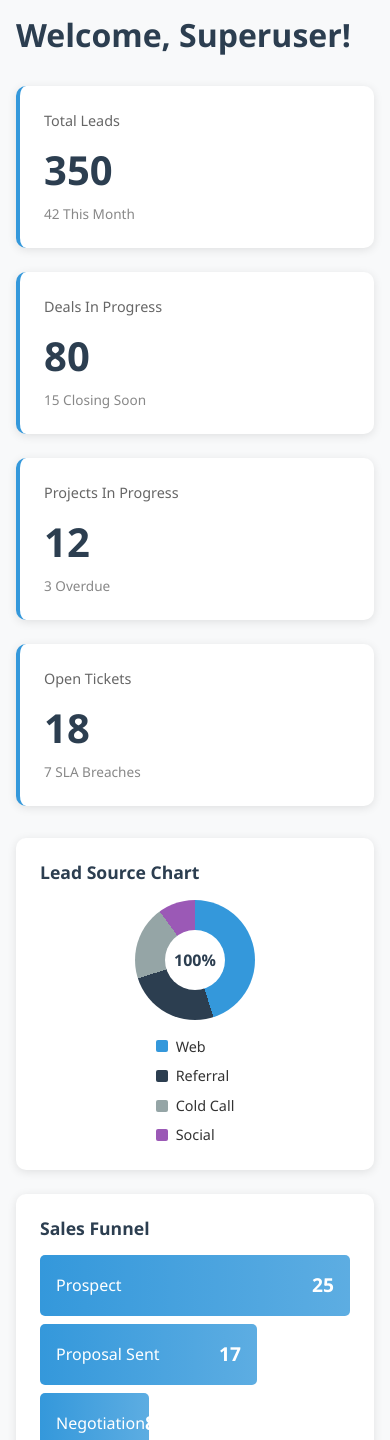
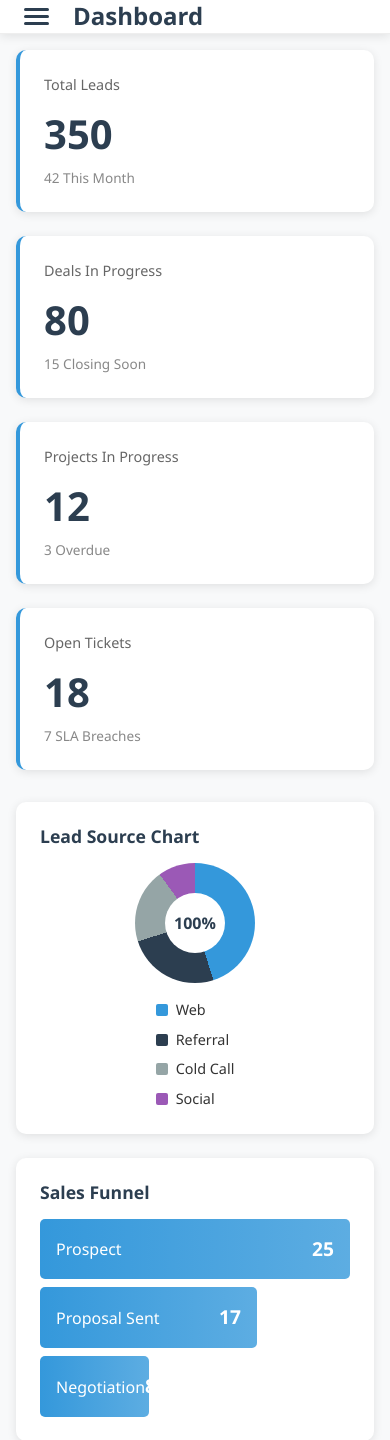
Before and after one commit to ajayroll1/crm, a Django app: page /dashboard/ in a window 390 px wide. Shown: the top 1440 px of the page. Run offline with Django 5.2, Linux system fonts and the light colour scheme.

Commit message:
sidebar ko repsonsive bana diya and hemburger button de diya for navigation in mobile version

```diff
--- a/myapp/templates/dashboard/dashboard_base.html
+++ b/myapp/templates/dashboard/dashboard_base.html
@@ -399,11 +399,87 @@
       font-weight: 500;
     }
 
+    /* Mobile Header */
+    .mobile-header {
+      display: flex;
+      align-items: center;
+      gap: 1rem;
+      padding: 1rem;
+      background: var(--card-bg);
+      box-shadow: 0 2px 10px rgba(0, 0, 0, 0.1);
+      margin-bottom: 1rem;
+      position: sticky;
+      top: 0;
+      z-index: 999;
+      border-bottom: 1px solid #eee;
+    }
+
+    .hamburger-btn {
+      background: none;
+      border: none;
+      cursor: pointer;
+      padding: 0.5rem;
+      display: flex;
+      flex-direction: column;
+      gap: 4px;
+      transition: all 0.3s ease;
+    }
+
+    .hamburger-btn span {
+      width: 25px;
+      height: 3px;
+      background-color: var(--primary-color);
+      border-radius: 2px;
+      transition: all 0.3s ease;
+      transform-origin: center;
+    }
+
+    .hamburger-btn.active span:nth-child(1) {
+      transform: rotate(45deg) translate(6px, 6px);
+    }
+
+    .hamburger-btn.active span:nth-child(2) {
+      opacity: 0;
+
+    }
+
+    .hamburger-btn.active span:nth-child(3) {
+      transform: rotate(-45deg) translate(6px, -6px);
+    }
+
+    .mobile-title {
+      font-size: 1.5rem;
+      font-weight: 600;
+      color: var(--primary-color);
+      margin: 0;
+    }
+
+    /* Sidebar Overlay */
+    .sidebar-overlay {
+      position: fixed;
+      top: 0;
+      left: 0;
+      width: 100%;
+      height: 100%;
+      background-color: rgba(0, 0, 0, 0.5);
+      z-index: 998;
+      opacity: 0;
+      visibility: hidden;
+      transition: all 0.3s ease;
+    }
+
+    .sidebar-overlay.active {
+      opacity: 1;
+      visibility: visible;
+    }
+
     /* Responsive Design */
     @media (max-width: 768px) {
       .sidebar {
         transform: translateX(-100%);
         transition: transform 0.3s ease;
+        width: 280px;
+        z-index: 1001;
       }
 
       .sidebar.open {
@@ -412,7 +488,11 @@
 
       .main-content {
         margin-left: 0;
-        padding: 1rem;
+        padding: 0;
+      }
+
+      .dashboard-header {
+        display: none;
       }
 
       .metrics-row {
@@ -422,19 +502,71 @@
       .charts-row, .bottom-row {
         grid-template-columns: 1fr;
       }
+
+      /* Ensure content is properly spaced on mobile */
+      .main-content > * {
+        padding: 0 1rem;
+      }
     }
   </style>
 </head>
 <body>
   <div class="dashboard-layout">
+    <!-- Sidebar Overlay for Mobile -->
+    <div class="sidebar-overlay" id="sidebarOverlay"></div>
+
     {% include "sidebar.html" %}
 
     <main class="main-content">
+      <!-- Mobile Header with Hamburger Menu -->
+      <div class="mobile-header d-md-none">
+        <button class="hamburger-btn" id="hamburgerBtn">
+          <span></span>
+          <span></span>
+          <span></span>
+        </button>
+        <h1 class="mobile-title">Dashboard</h1>
+      </div>
+
       {% block content %}{% endblock %}
     </main>
   </div>
 
   <!-- Bootstrap JS -->
   <script src="https://cdn.jsdelivr.net/npm/bootstrap@5.3.3/dist/js/bootstrap.bundle.min.js"></script>
+
+  <!-- Mobile Sidebar Toggle Script -->
+  <script>
+    document.addEventListener('DOMContentLoaded', function() {
+      const hamburgerBtn = document.getElementById('hamburgerBtn');
+      const sidebar = document.querySelector('.sidebar');
+      const sidebarOverlay = document.getElementById('sidebarOverlay');
+
+      if (hamburgerBtn && sidebar && sidebarOverlay) {
+        // Toggle sidebar when hamburger button is clicked
+        hamburgerBtn.addEventListener('click', function() {
+          sidebar.classList.toggle('open');
+          sidebarOverlay.classList.toggle('active');
+          hamburgerBtn.classList.toggle('active');
+        });
+
+        // Close sidebar when overlay is clicked
+        sidebarOverlay.addEventListener('click', function() {
+          sidebar.classList.remove('open');
+          sidebarOverlay.classList.remove('active');
+          hamburgerBtn.classList.remove('active');
+        });
+
+        // Close sidebar when window is resized to desktop size
+        window.addEventListener('resize', function() {
+          if (window.innerWidth > 768) {
+            sidebar.classList.remove('open');
+            sidebarOverlay.classList.remove('active');
+            hamburgerBtn.classList.remove('active');
+          }
+        });
+      }
+    });
+  </script>
 </body>
 </html>
```
